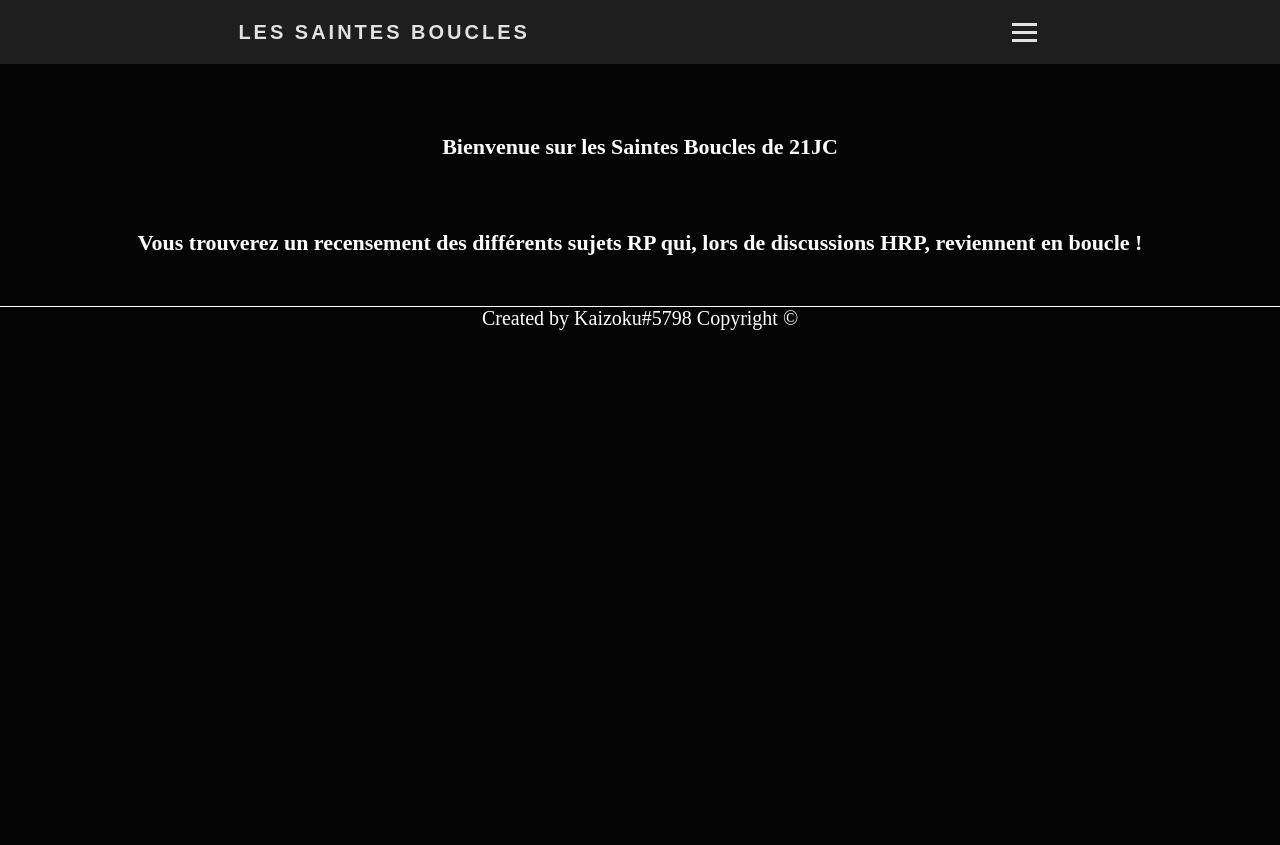
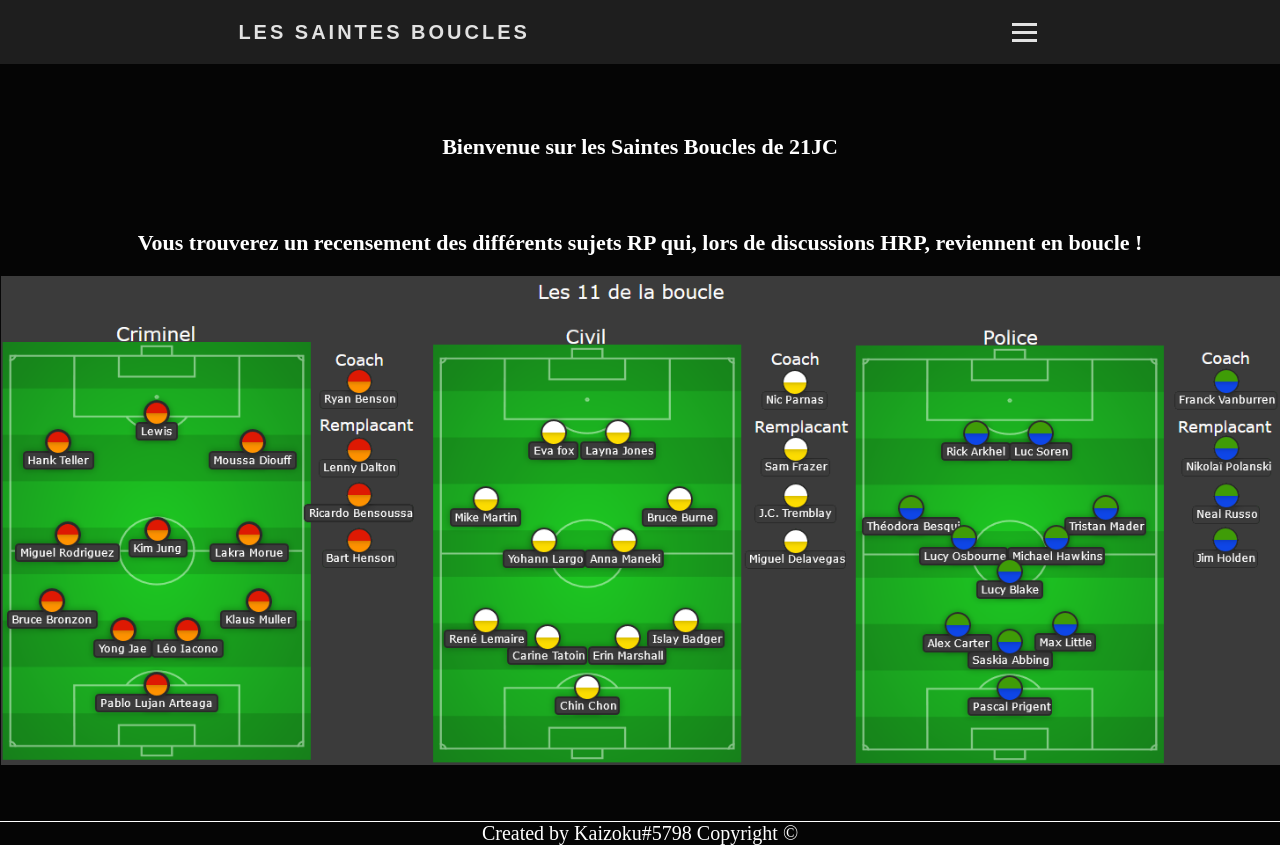
Before and after one commit to Senedea/bouclesvuejs, a Vue app: page / in a window 1280 px wide. Before the commit the page ends 800 px from the top, so only its background shows below. Built offline with nearby package versions, Linux system fonts and the light colour scheme.

Commit message:
Update bingo / predictions / ajout 11 de boucle

```diff
--- a/src/components/pages/Bingo.vue
+++ b/src/components/pages/Bingo.vue
@@ -82,7 +82,6 @@ export default {
         "Milo parapluie au dessus du boss",
         "Pablo a pas confiance en Ice-T",
         "Pablo point faible : trop fort",
-        "Tentative de retrait PPA de Pablo",
         "Pablo veut buter les LOST",
         "Visite de courtoisie au quartier",
         "Crimi ouin-ouin au gouvernement",
@@ -101,7 +100,6 @@ export default {
         "Nico petit clodo parti trop tôt",
         "Nico laisse un message Meta",
         "La brasserie/Layna dans la sauce",
-        "Faut se débarasser des Streiter",
         "Asso Peace Green valide ?",
         "Les Verts braquent G6 ?",
         "From Ballas to Bollos",
@@ -125,7 +123,6 @@ export default {
         "Plan foireux : raté",
         "Plan foireux : réussi",
         "Miguel énervé 'Appelez le SWAT !'",
-        "Vendre les Kuruma",
         "Random HRP en jeu",
         "ClaymD parle d'animaux",
         "C'est ça le Serious RP ?",
@@ -142,7 +139,6 @@ export default {
         "Dona dona (hors alerte/pts de chaine twitch)",
         "RP poteau",
         "Bavure policière",
-        "Une autre personne conduit la Shafter de Prigent",
         "Miguel interprète les choses",
         "LSPD dans le quartier KKangpae",
         // fin update 28/06/21
--- a/src/components/pages/Home.vue
+++ b/src/components/pages/Home.vue
@@ -6,6 +6,11 @@
         Vous trouverez un recensement des différents sujets RP qui, lors de
         discussions HRP, reviennent en boucle !
       </p>
+
+      <img
+        id="onzedeboucle"
+        src="../../../src/assets/les_11_de_la_boucle.png"
+      />
     </h2>
     <!-- <Prediction/> -->
   </div>
@@ -22,6 +27,10 @@ export default {
 </script>
 
 <style>
+#onzedeboucle {
+  padding-top: 20px;
+}
+
 #homebouc #welcome {
   text-align: center;
   color: white;
--- a/src/components/pages/Prediction.vue
+++ b/src/components/pages/Prediction.vue
@@ -71,7 +71,6 @@ export default {
         "Milo parapluie au dessus du boss",
         "Pablo a pas confiance en Ice-T",
         "Pablo point faible : trop fort",
-        "Tentative de retrait PPA de Pablo",
         "Pablo veut buter les LOST",
         "Visite de courtoisie au quartier",
         "Crimi ouin-ouin au gouvernement",
@@ -90,7 +89,6 @@ export default {
         "Nico petit clodo parti trop tôt",
         "Nico laisse un message Meta",
         "La brasserie/Layna dans la sauce",
-        "Faut se débarasser des Streiter",
         "Asso Peace Green valide ?",
         "Les Verts braquent G6 ?",
         "From Ballas to Bollos",
@@ -114,7 +112,6 @@ export default {
         "Plan foireux : raté",
         "Plan foireux : réussi",
         "Miguel énervé 'Appelez le SWAT !'",
-        "Vendre les Kuruma",
         "Random HRP en jeu",
         "ClaymD parle d'animaux",
         "C'est ça le Serious RP ?",
@@ -131,7 +128,6 @@ export default {
         "Dona dona (hors alerte/pts de chaine twitch)",
         "RP poteau",
         "Bavure policière",
-        "Une autre personne conduit la Shafter de Prigent",
         "Miguel interprète les choses",
         "LSPD dans le quartier KKangpae",
         // fin update 28/06/21
```
Also changed, not shown: src/assets/les_11_de_la_boucle.png (added), 1 other file (tests, documents, lock files or other folders).
